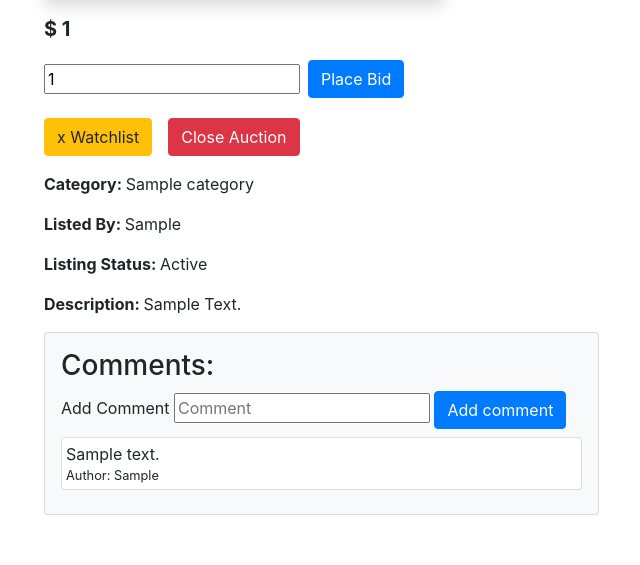
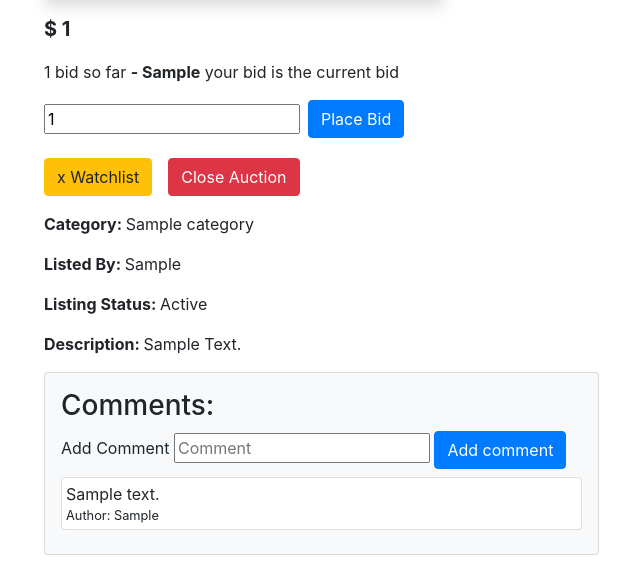
Before and after one commit to Cmmh1101/CS50-commerce, a Django app: page /listings/1 in a window 1280 px wide. Shown: the part 619-1184 px from the top of the page, without its empty margins (41-681 px from the left). Before the commit the page ends 1134 px from the top, so only its background shows below. Run offline with Django 3.2, Linux system fonts and the light colour scheme; a user stored in the database is signed in; tables that the repository leaves empty hold one stand-in row (values such as "Sample post"); some libraries are stand-ins or nearby versions.

Commit message:
bids counter

```diff
--- a/auctions/models.py
+++ b/auctions/models.py
@@ -25,6 +25,7 @@ class Listing(models.Model):
     isActive = models.BooleanField(default=True)
     owner = models.ForeignKey(User, on_delete=models.CASCADE, blank=True, related_name="user")
     watchlist = models.ManyToManyField(User, blank=True, null=True, related_name="listingWatchList")
+    counter = models.IntegerField(default=1)
 
     def __str__(self):
         return self.title
--- a/auctions/templates/auctions/listing.html
+++ b/auctions/templates/auctions/listing.html
@@ -32,6 +32,8 @@
                             </div>
                         {% endif %}
                     {% endif %}
+                    <p>{{ listing.counter }} bid{%if listing.counter > 1%}s{% endif %} so far {% if isUserHigherBid %}<span class="text-capitalize font-weight-bold">- {{listing.initial_bid.user}}</span> your bid is the current bid{% endif %} </p>
+
                     <form class="d-flex align-items-center" action="{% url 'updateBid' listing_id=listing.id %}" method="POST">
                         {% csrf_token %}
                         <input
--- a/auctions/views.py
+++ b/auctions/views.py
@@ -45,7 +45,6 @@ def register(request):
     if request.method == "POST":
         username = request.POST["username"]
         email = request.POST["email"]
-
         # Ensure password matches confirmation
         password = request.POST["password"]
         confirmation = request.POST["confirmation"]
@@ -53,7 +52,6 @@ def register(request):
             return render(request, "auctions/register.html", {
                 "message": "Passwords must match."
             })
-
         # Attempt to create new user
         try:
             user = User.objects.create_user(username, email, password)
@@ -118,12 +116,14 @@ def listing(request, listing_id):
     isInWatchlist = request.user in listing.watchlist.all()
     comments = Comment.objects.filter(listing=listing)
     isListingOwner = request.user == listing.owner
+    isUserHigherBid = request.user == listing.initial_bid.user
     return render(request, "auctions/listing.html", {
         "listing": listing,
         "user": user,
         "isInWatchlist": isInWatchlist,
         "comments": comments,
-        "isListingOwner": isListingOwner
+        "isListingOwner": isListingOwner,
+        "isUserHigherBid": isUserHigherBid
     })
 
 def removeWatchlist(request, listing_id):
@@ -177,13 +177,15 @@ def updateBid(request, listing_id):
         updatedBid = Bid(bid=int(new_bid), user=currentUser)
         updatedBid.save()
         listing.initial_bid = updatedBid
+        counter = listing.counter + 1
+        listing.counter = counter
         listing.save()
         print(new_bid)
         return render(request, "auctions/listing.html", {
             "listing": listing,
             "message": "Your bid was suscessfully updated!",
             "update": True,
-            "isListingOwner": isListingOwner
+            "isListingOwner": isListingOwner,
         })
     else:
         return render(request, "auctions/listing.html", {
```
Also changed, not shown: auctions/migrations/0011_listing_counter.py (added).
